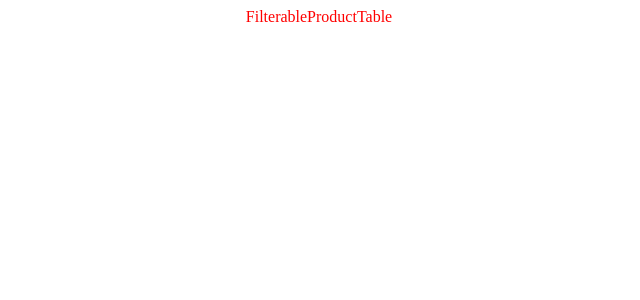
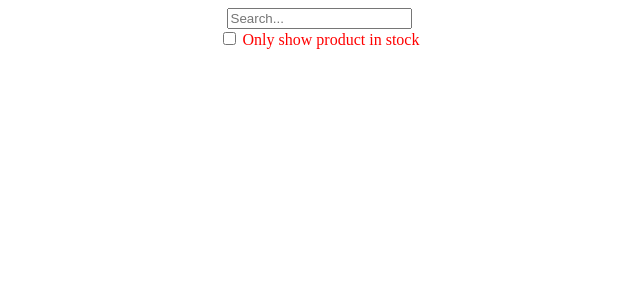
Before and after one commit to ChenHaoJie9527/react-Family-Meals, a React app: page / in a window 1280 px wide. Shown: the top 300 px of the page, without its empty margins (321-961 px from the left). Built offline with nearby package versions, Linux system fonts and the light colour scheme; no server answers.

Commit message:
feat: searchBar component

```diff
--- /dev/null
+++ b/src/common/SearchBar/index.jsx
@@ -0,0 +1,14 @@
+import React from "react";
+import "../../styles/searchBar.scss";
+function Search() {
+  return (
+    <form className="form">
+      <input type="text" placeholder="Search..." />
+      <label>
+        <input type="checkbox" /> <span>Only show product in stock</span>
+      </label>
+    </form>
+  );
+}
+
+export default Search;
--- /dev/null
+++ b/src/common/index.jsx
@@ -0,0 +1,3 @@
+import Search from "./SearchBar";
+
+export { Search };
--- a/src/components/FilterableProductTable.jsx
+++ b/src/components/FilterableProductTable.jsx
@@ -1,8 +1,13 @@
 import React from "react";
 import "../styles/filterableProductTable.scss";
+import { Search } from "../common";
 
 function FilterableProductTable() {
-    return <div className="container">FilterableProductTable</div>;
+  return (
+    <div className="container">
+      <Search />
+    </div>
+  );
 }
 
 export default FilterableProductTable;
--- /dev/null
+++ b/src/styles/searchBar.scss
@@ -0,0 +1,6 @@
+.form {
+  display: flex;
+  flex-direction: column;
+  align-items: center;
+  justify-content: center;
+}
```
